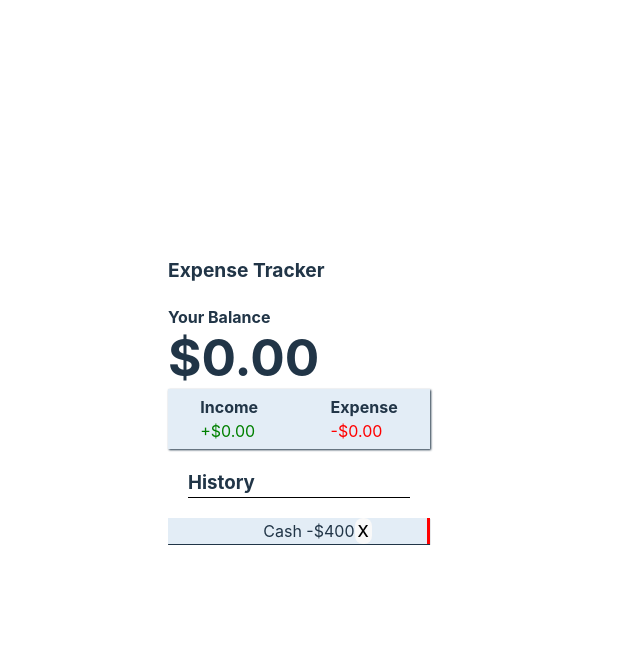
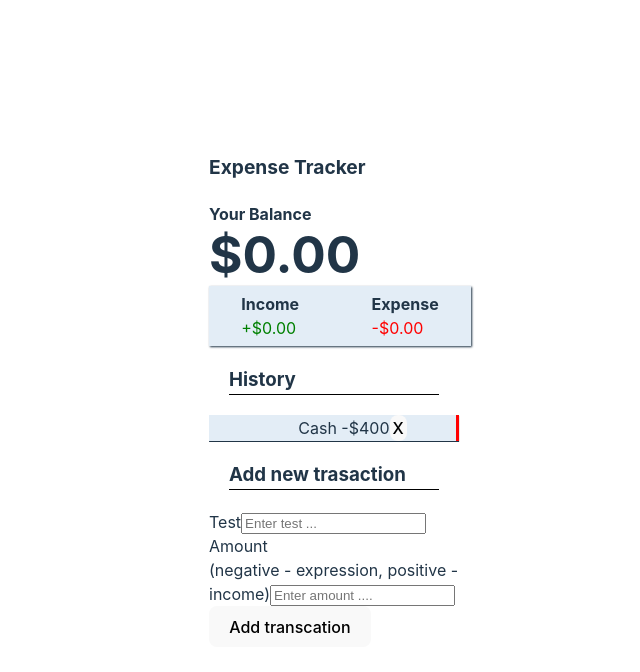
Before and after one commit to VishalKhandagale88/react-projects, a React (Vite) app in the folder money-tracker/: page / in a window 1280 px wide. Shown: the top 672 px of the page, without its empty margins (341-981 px from the left). Built offline with nearby package versions, Linux system fonts and the light colour scheme.

Commit message:
added width

```diff
--- a/money-tracker/src/App.css
+++ b/money-tracker/src/App.css
@@ -1,3 +1,4 @@
 *{
     margin:auto ;
+    max-width: 250px;
 }
--- a/money-tracker/src/App.tsx
+++ b/money-tracker/src/App.tsx
@@ -1,5 +1,6 @@
 
 import './App.css'
+import { AddTranscation } from './Components/AddTranscation'
 import { Balance } from './Components/Balance'
 import { Header } from './Components/Header'
 import { IncomeExpenses } from './Components/IncomeExpenses'
@@ -15,6 +16,7 @@ function App() {
         <Balance/>
         <IncomeExpenses/>
         <TranscationList/>
+        <AddTranscation/>
       </div>
     </>
   )
```
